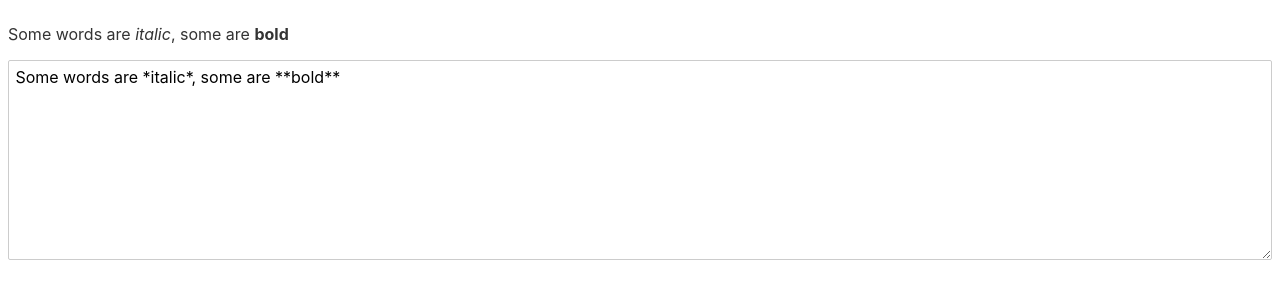
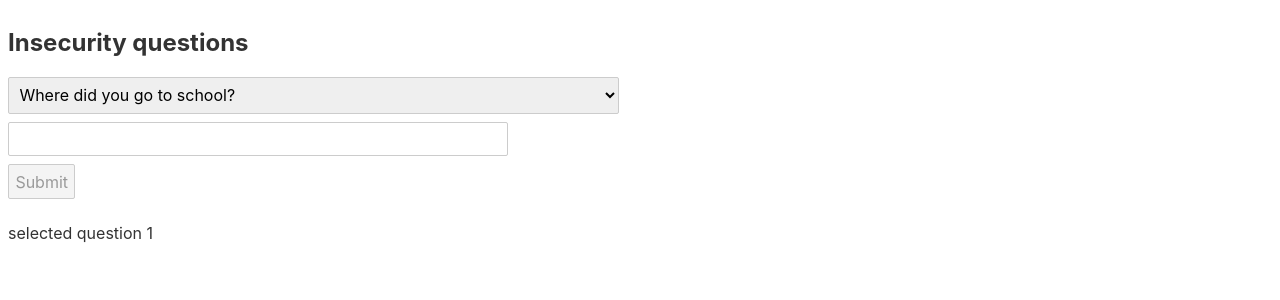
Before and after one commit to phucbm/svelte-ohayou, a Svelte app: page / in a window 1280 px wide. Shown: the top 300 px of the page. Built offline with nearby package versions, Linux system fonts and the light colour scheme.

Commit message:
bindings: select bindings

```diff
--- a/src/App.svelte
+++ b/src/App.svelte
@@ -1,13 +1,43 @@
 <script>
-    import {marked} from 'marked';
+    let questions = [
+        {id: 1, text: `Where did you go to school?`},
+        {id: 2, text: `What is your mother's name?`},
+        {id: 3, text: `What is another personal fact that an attacker could easily find with Google?`}
+    ];
 
-    let value = `Some words are *italic*, some are **bold**`;
+    let selected;
+
+    let answer = '';
+
+    function handleSubmit(){
+        alert(`answered question ${selected.id} (${selected.text}) with "${answer}"`);
+    }
 </script>
 
-{@html marked(value)}
+<h2>Insecurity questions</h2>
 
-<textarea bind:value></textarea>
+<form on:submit|preventDefault={handleSubmit}>
+    <select bind:value={selected} on:change="{() => answer = ''}">
+        {#each questions as question}
+            <option value={question}>
+                {question.text}
+            </option>
+        {/each}
+    </select>
+
+    <input bind:value={answer}>
+
+    <button disabled={!answer} type=submit>
+        Submit
+    </button>
+</form>
+
+<p>selected question {selected ? selected.id : '[waiting...]'}</p>
 
 <style>
-    textarea { width:100%; height:200px; }
+    input {
+        display:block;
+        width:500px;
+        max-width:100%;
+    }
 </style>
```
